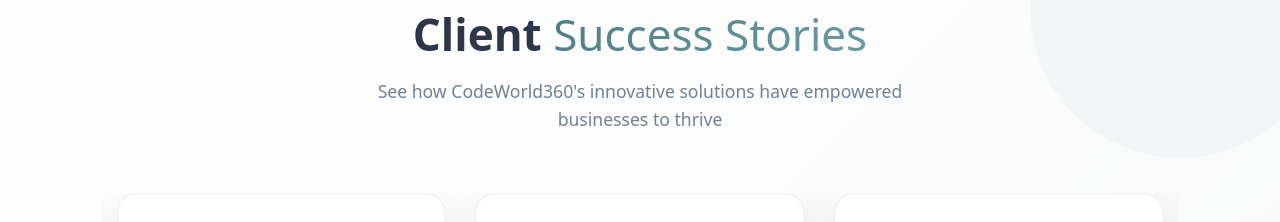
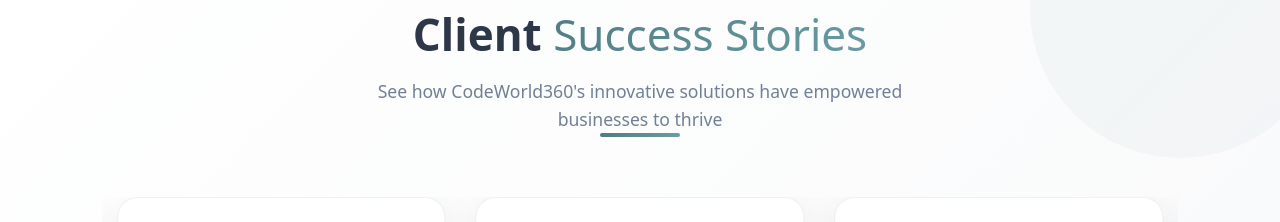
Before and after one commit to Abdulwasey97/Portfolio-Website, a Vue app: page / in a window 1280 px wide. Shown: the part 4460-4682 px from the top of the page. Built offline with nearby package versions, Linux system fonts and the light colour scheme.

Commit message:
added underline below client success story section title

```diff
--- a/src/components/ClientSuccessStories.vue
+++ b/src/components/ClientSuccessStories.vue
@@ -9,6 +9,7 @@
         <p class="section-subtitle">
           See how CodeWorld360's innovative solutions have empowered businesses to thrive
         </p>
+        <div class="title-underline"></div>
       </div>
 
       <!-- Carousel Container -->
@@ -135,6 +136,13 @@
 </script>
 
 <style scoped>
+.title-underline {
+  width: 80px;
+  height: 4px;
+  background: linear-gradient(90deg, #4f7c82 0%, #6a9ca3 100%);
+  margin: 0 auto;
+  border-radius: 2px;
+}
 .success-stories-section {
   padding: 100px 0;
   background: linear-gradient(135deg, #ffffff 0%, #f8f9fa 100%);
```
